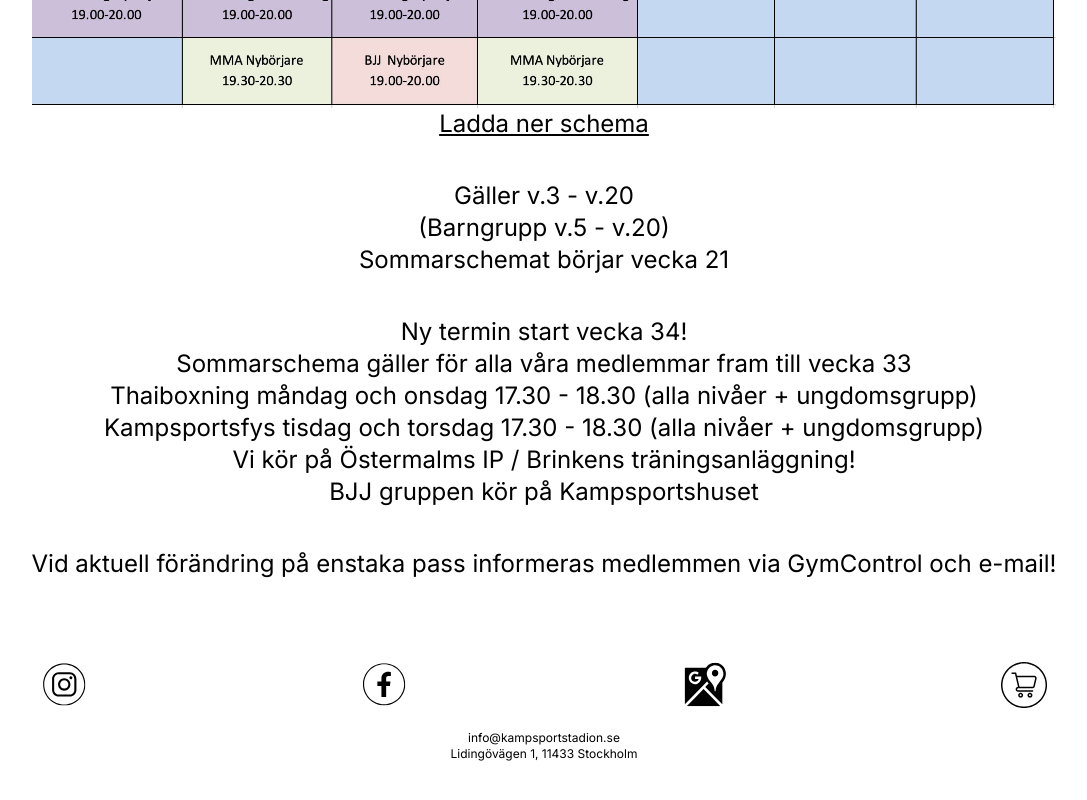
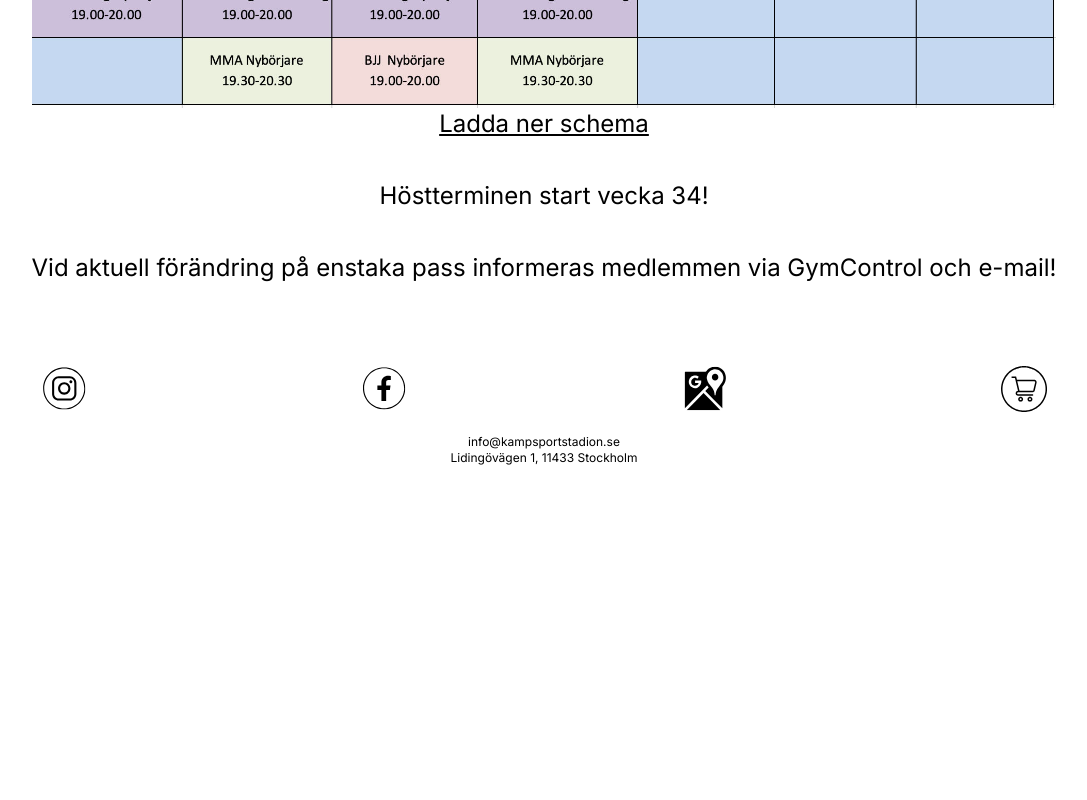
Before and after one commit to GPNaslund/kampsportstadion.se, a Next.js app: page /schema in a window 1280 px wide. Shown: the part 729-1529 px from the top of the page, without its empty margins (96-1183 px from the left). After the commit the page ends 1235 px from the top, so only its background shows below. Built offline with nearby package versions, Linux system fonts and the light colour scheme.

Commit message:
removes text

```diff
--- a/src/app/schema/page.tsx
+++ b/src/app/schema/page.tsx
@@ -33,33 +33,7 @@ export default function SchemaPage() {
             Ladda ner schema
           </a>
           <p className="px-5 mt-10 text-center text-xl w-900:text-2xl">
-            Gäller v.3 - v.20
-          </p>
-          <p className="px-5 text-center text-xl w-900:text-2xl">
-            (Barngrupp v.5 - v.20)
-          </p>
-          <p className="px-5 text-center text-xl w-900:text-2xl">
-            Sommarschemat börjar vecka 21
-          </p>
-          <p className="px-5 mt-10 text-center text-xl w-900:text-2xl">
-            Ny termin start vecka 34!
-          </p>
-          <p className="px-5 text-center text-xl w-900:text-2xl">
-            Sommarschema gäller för alla våra medlemmar fram till vecka 33
-          </p>
-          <p className="px-5 text-center text-xl w-900:text-2xl">
-            Thaiboxning måndag och onsdag 17.30 - 18.30 (alla nivåer +
-            ungdomsgrupp)
-          </p>
-          <p className="px-5 text-center text-xl w-900:text-2xl">
-            Kampsportsfys tisdag och torsdag 17.30 - 18.30 (alla nivåer +
-            ungdomsgrupp)
-          </p>
-          <p className="px-5 text-center text-xl w-900:text-2xl">
-            Vi kör på Östermalms IP / Brinkens träningsanläggning!
-          </p>
-          <p className="px-5 text-center text-xl w-900:text-2xl">
-            BJJ gruppen kör på Kampsportshuset
+            Höstterminen start vecka 34!
           </p>
           <p className="px-5 mt-10 text-center text-xl w-900:text-2xl">
             Vid aktuell förändring på enstaka pass informeras medlemmen via
```
